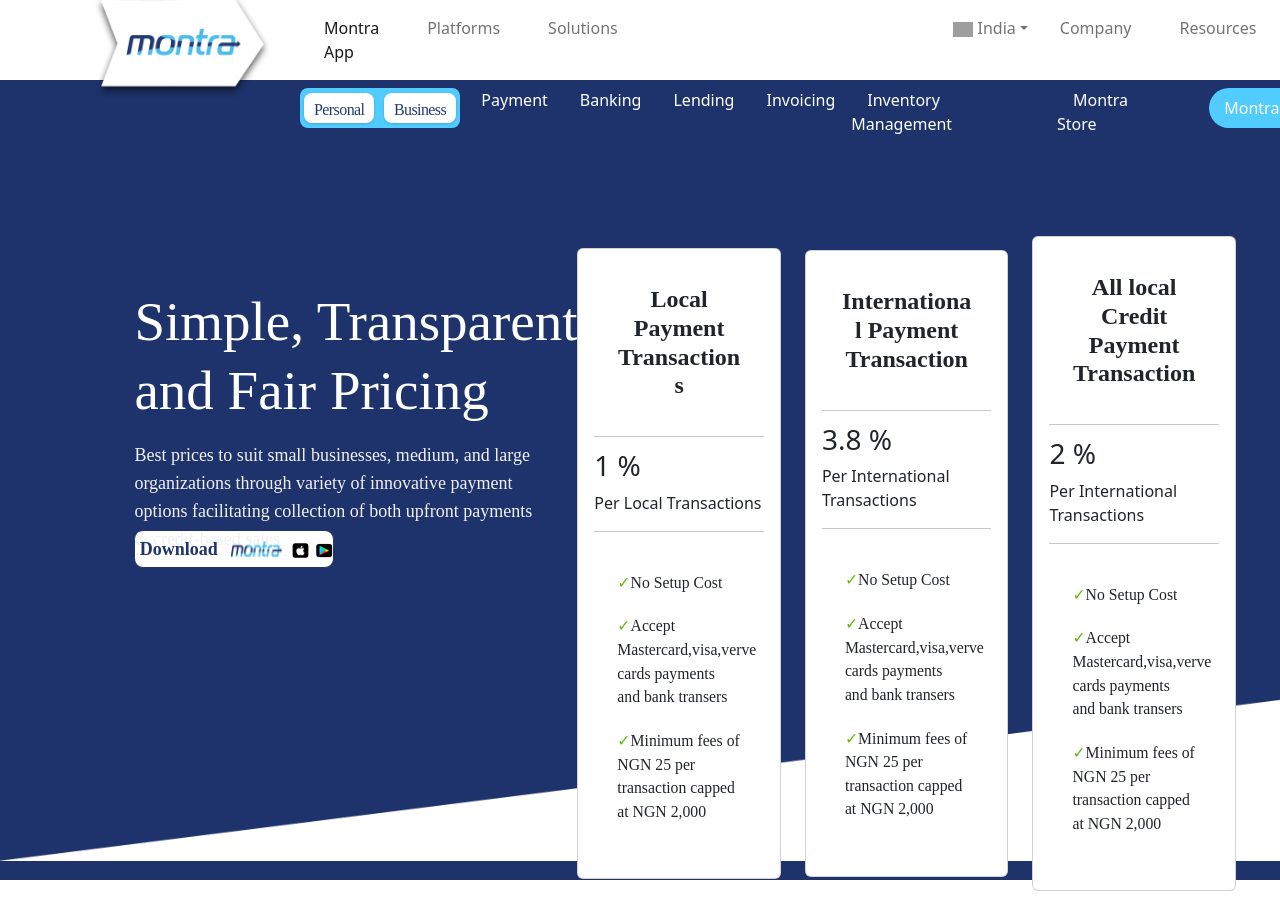
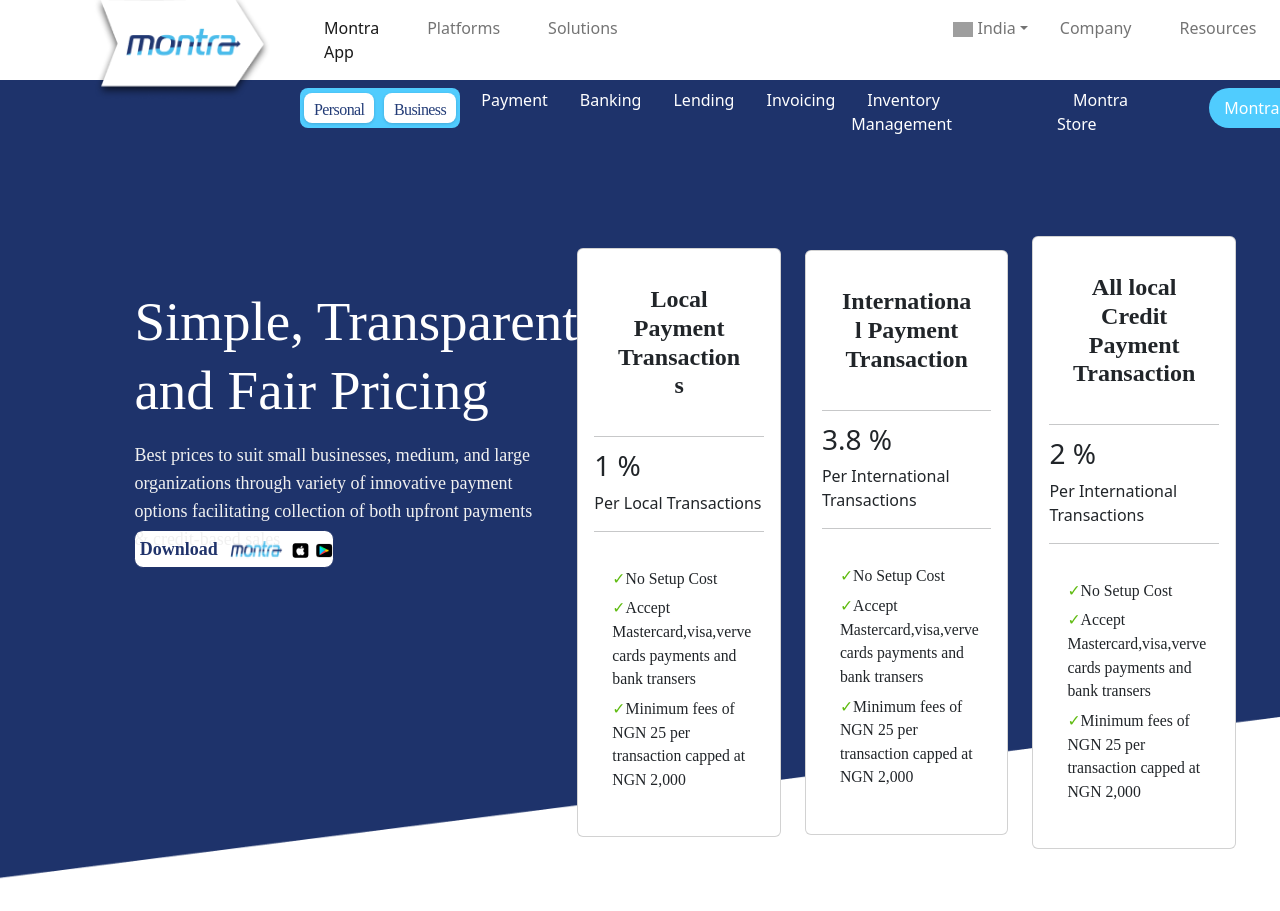
Before and after one commit to kishanmalhotra65/montra, a React (Create React App) app: page / in a window 1280 px wide. Shown: the top 911 px of the page. After the commit the page ends 880 px from the top, so only its background shows below. Built offline with nearby package versions, Linux system fonts and the light colour scheme; no server answers; grey boxes are pictures that could not be loaded.

Commit message:
background image issue fix

```diff
--- a/src/components/MontraPrice/SubHeader/SubHeader.js
+++ b/src/components/MontraPrice/SubHeader/SubHeader.js
@@ -1,6 +1,5 @@
 import React from 'react'
 import './SubHeader.css';
-
 function SubHeader() {
     return (
 
--- a/src/components/MontraPrice/view/HomePage/HomePage.css
+++ b/src/components/MontraPrice/view/HomePage/HomePage.css
@@ -1,7 +1,9 @@
 .Home-Page {
       background-image: url('../../../../assets/background.png');
-      background-size: contain;
+      background-size: cover;
       height: 100vh;
+      background-clip: border-box;
+      background-position: bottom;
 }
 .Home-Page-Heading h2 {
       width: 524px;
@@ -37,7 +39,6 @@
       gap: 11.75px;
       width: 200.06px;
       height: 38px;
-
       background: #ffffff;
       border: 0.686861px solid #20336b;
       border-radius: 9.13546px;
@@ -75,7 +76,7 @@
       word-wrap: normal;
       font-family: 'Test Söhne';
       font-size: 15.7431px;
-      padding: 10px;
+      padding: 6px 0 0 5px;
 }
 .card-title {
       text-align: center;
@@ -127,6 +128,3 @@
       color: #20336b;
       padding: 15px 0 0 0;
 }
-.h3.price.subTitle {
-      text-align: center;
-}
```
Also changed, not shown: src/components/MontraPrice/Header/Header.js (+1 -15 lines), src/components/MontraPrice/PopUp/PopUp.js (added, +28 -0 lines).
